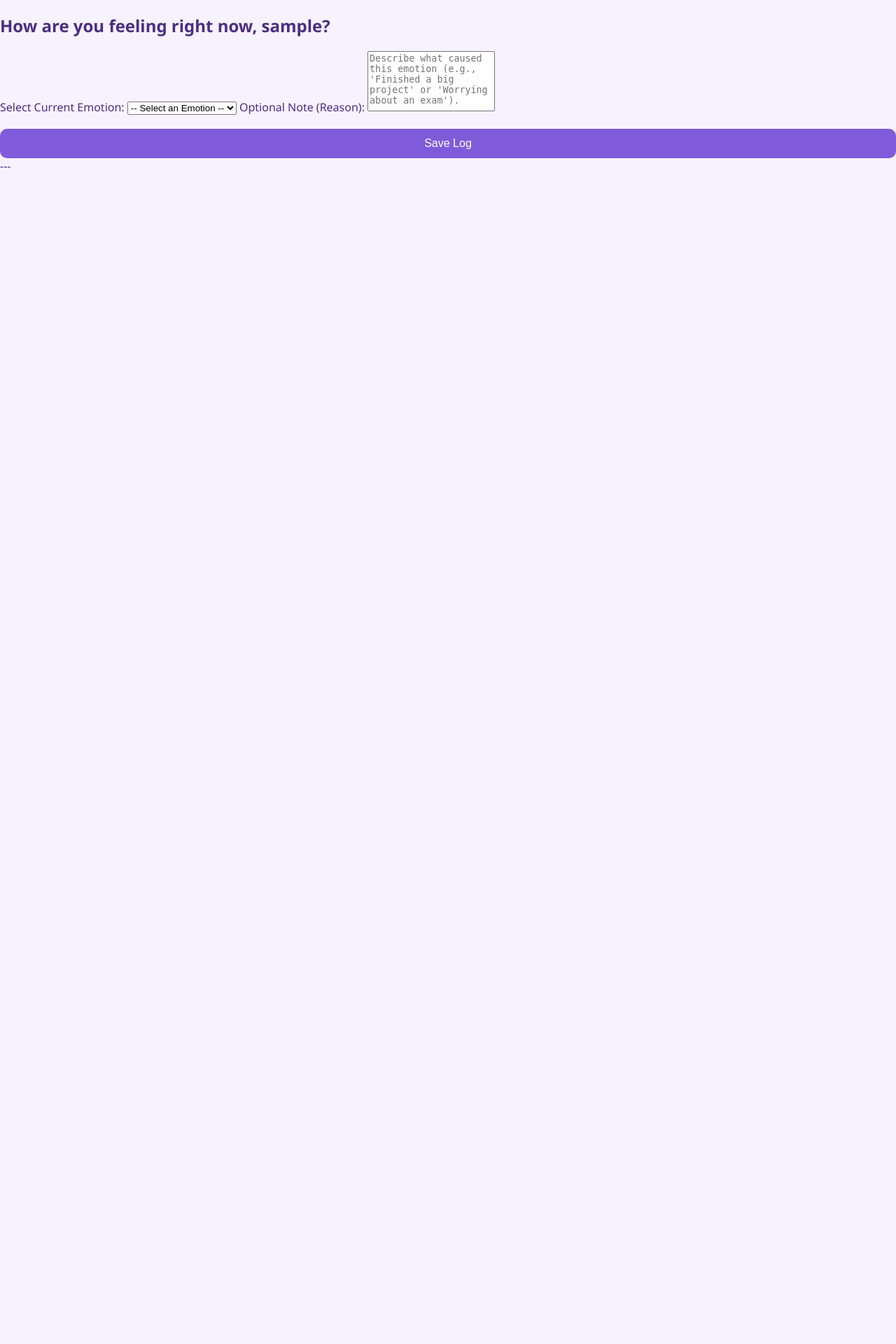
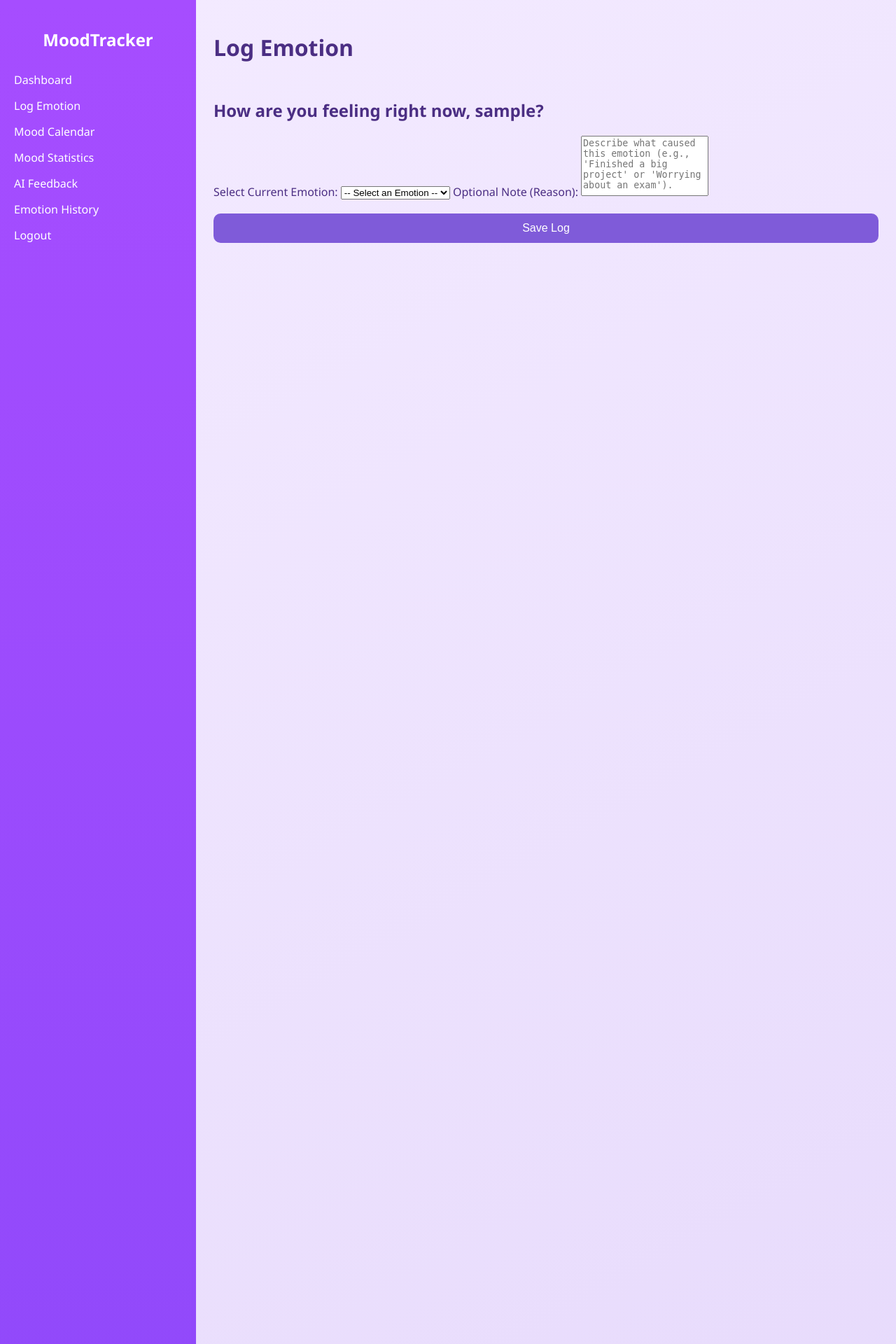
Before and after one commit to cassieY04/MoodTracker, a Flask app: page /log_emotion in a window 1280 px wide. Shown: the top 1920 px of the page at 70% size. Run offline with Flask 3, Linux system fonts and the light colour scheme; the visitor is signed in with stand-in values (Sample User, id 1).

Commit message:
Html & Css add on

```diff
--- a/app_package/static/style.css
+++ b/app_package/static/style.css
@@ -421,8 +421,9 @@ body.body {
 }
 
 .switch-auth {
-    margin-top: 20px;
+    margin-top: 12px;
     font-size: 14px;
+    gap: 5px;
 }
 
 .switch-auth a {
@@ -431,9 +432,10 @@ body.body {
 }
 
 .switch-auth-login-new {
-    margin-top: auto;
+    margin-top: 12px;
     font-size: 14px;
-    display: flex;
+    gap: 5px;
+    display: flexbox;
 }
 .switch-auth-login-new a {
     color: #7a3bc6;
@@ -441,14 +443,16 @@ body.body {
 }
 
 .popup-msg {
-  background: #76c9fc;
+  background: #88f3fa;
   color: rgb(22, 21, 21);
-  padding: 14px 20px;
+  padding: 12px 18px;
   border-radius: 8px;
   text-align: center;
-  margin: 20px auto;
+  margin: auto;
   width: fit-content;
   font-weight: 600;
+  font-size: 15px;
+  font-family: Arial, sans-serif;
   animation: fadeOut 10s forwards;
 }
 
--- a/app_package/templates/forgot.html
+++ b/app_package/templates/forgot.html
@@ -28,8 +28,8 @@
 
         </form>
 
-        <p class="switch-auth">
-            <a href="/login">Back to login</a>
+        <p class="Nav-to-welcome">
+            <a href="/login">← Back to login</a>
         </p>
     </div>
 
--- a/app_package/templates/log_emotion.html
+++ b/app_package/templates/log_emotion.html
@@ -8,10 +8,30 @@
 </head>
 
 <body class="body">
+    <div class="layout">
 
-    <div class="log-card">
+        <!-- SIDEBAR -->
+        <aside class="sidebar">
+            <h2 class="logo">MoodTracker</h2>
+
+            <nav>
+                <a href="/dashboard">Dashboard</a>
+                <a href="/log_emotion">Log Emotion</a>
+                <a href="/mood_calendar">Mood Calendar</a>
+                <a href="/mood_statistics">Mood Statistics</a>
+                <a href="/ai_feedback">AI Feedback</a>
+                <a href="/emotionhistory">Emotion History</a>
+                <a href="/logout">Logout</a>
+            </nav>
+        </aside>
+
+        <div class="main-section">
+
+            <header class="topbar">
+                <h1>Log Emotion</h1>
+            </header>
+
             <h2>How are you feeling right now, {{ session.username }}?</h2>
-
             <form method="POST">
 
                 <label for="emotion">Select Current Emotion:</label>
@@ -27,9 +47,6 @@
 
                 <button type="submit" class="main-btn">Save Log</button>
             </form>
-
-        ---
-
                 {% with messages = get_flashed_messages(with_categories=true) %}
                 {% if messages %}
                     {% for category, message in messages %}
@@ -39,8 +56,12 @@
                     {% endfor %}
                 {% endif %}
                 {% endwith %}
+        </div>
+    </div>
 
-    </div>
+
+
+
 
 </body>
 </html>
--- a/app_package/templates/register.html
+++ b/app_package/templates/register.html
@@ -59,6 +59,7 @@ function togglePassword(id) {
             <label>Answer</label>
             <input type="text" name="security_answer" placeholder="Enter your answer" required>
 
+            <button class="main-btn" type="submit">Create Account</button>
             {% with messages = get_flashed_messages() %}
             {% if messages %}
                 <div class="popup-msg">
@@ -67,8 +68,6 @@ function togglePassword(id) {
             {% endif %}
             {% endwith %}
 
-
-            <button class="main-btn" type="submit">Create Account</button>
         </form>
 
         <p class="switch-auth">
--- a/app_package/templates/reset.html
+++ b/app_package/templates/reset.html
@@ -44,8 +44,8 @@ function togglePassword(id) {
 
         </form>
 
-        <p class="switch-auth">
-            <a href="/login">Back to login</a>
+        <p class="Nav-to-welcome">
+            <a href="/login">← Back to login</a>
         </p>
 
     </div>
--- a/app_package/templates/verify_security.html
+++ b/app_package/templates/verify_security.html
@@ -29,8 +29,8 @@
 
         </form>
 
-        <p class="switch-auth">
-            <a href="/login">Back to login</a>
+        <p class="Nav-to-welcome">
+            <a href="/login">← Back to login</a>
         </p>
 
     </div>
```
Also changed, not shown: app_package/templates/ai_feedback.html (+24 -0 lines), app_package/templates/emotion_history.html (+24 -0 lines), app_package/templates/login.html (+13 -13 lines), app_package/templates/mood_calendar.html (+24 -0 lines), app_package/templates/mood_statistics.html (+24 -0 lines), static/uploads/profile_pics/YamY_ece372e7499648968599ab29d928df94.jpg (deleted). Lines whose indentation alone changed are shown as unchanged.
